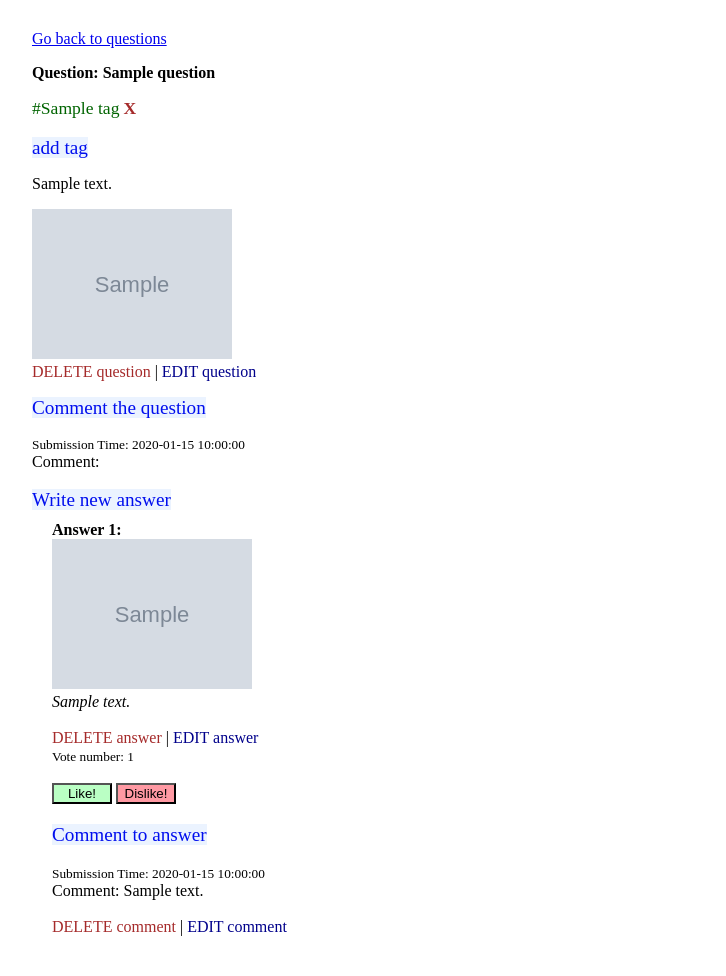
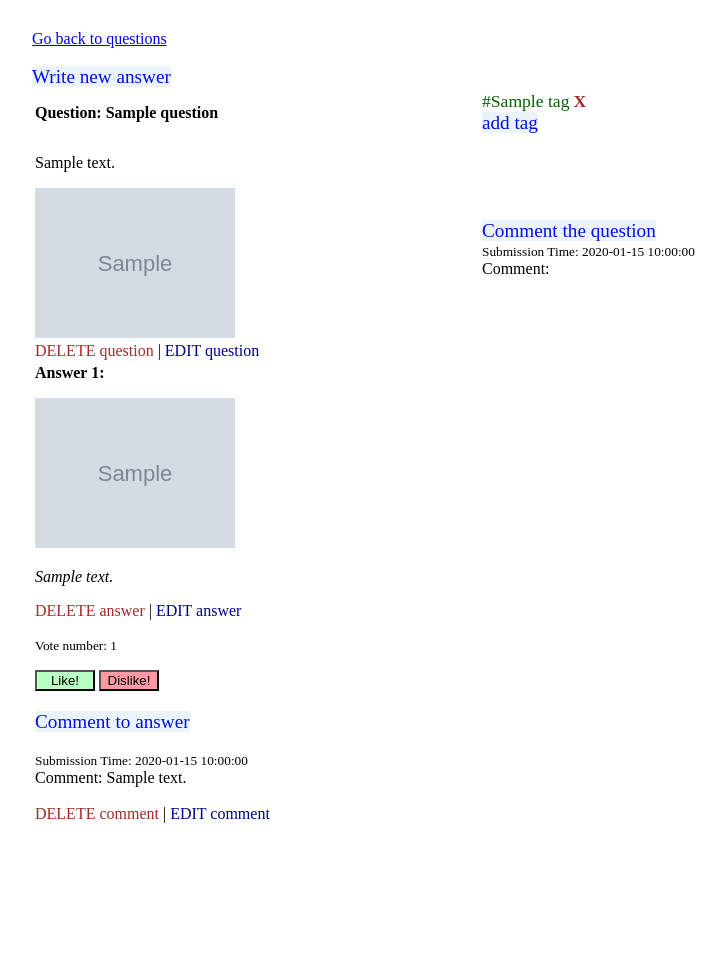
Before and after one commit to zsofiam/ask-mate-3-python, a Flask app: template templates/q_and_a.html in a window 1280 px wide. Shown: the whole page, without its empty margins (160-886 px from the left). After the commit the page ends 823 px from the top, so only its background shows below. Run offline with Flask 2, Linux system fonts and the light colour scheme; the template is opened without the code that fills it: most values are stand-ins (such as "Sample title", 1, 10 or a date in 2020); grey boxes marked "Sample" are stand-in pictures.

Commit message:
style more

```diff
--- a/static/CSS/style.css
+++ b/static/CSS/style.css
@@ -1,6 +1,19 @@
 body {
     margin: 0;
     padding: 0;
+}
+table {
+    width: 100%;
+}
+/*tr td {*/
+/*    border: 1px solid black;*/
+/*    padding: 5px;*/
+/*}*/
+/*table {*/
+/*    border-collapse: collapse;*/
+/*}*/
+.cols {
+    width: 50%;
 }
 .container {
     width: 70%;
--- a/templates/q_and_a.html
+++ b/templates/q_and_a.html
@@ -7,23 +7,31 @@
 </head>
 <body>
     <div class="container">
-        <a href="/">Go back to questions</a>
-        <p><b>Question: {{ question['title'] }}</b></p>
+        <a href="/">Go back to questions</a><br><br>
+    <table>
+        <tr>
+            <td class="cols">
+                 <b>Question: {{ question['title'] }}</b>
+            </td>
+            <td class="cols">
                 {% for tag in tags %}
                 <a class="tag" href="/tag/{{ tag["id"] }}">#{{ tag["name"] }}</a>
-            <a class="delete-tag" href="/question/{{ question["id"] }}/tag/{{ tag["id"] }}/delete">X</a><br>
+                <a class="delete-tag" href="/question/{{ question["id"] }}/tag/{{ tag["id"] }}/delete">X</a>
                 {% endfor %}
                 <br><a class="add" href="/question/{{ question["id"] }}/new-tag">add tag</a>
+            </td>
+        </tr>
+        <tr>
+            <td id="col-3" class="cols">
                 <p>{{ question['message'] }}</p>
                 {% if question["image"] %}
                     <img src="/static/images/{{ question['image'] }}" alt="{{ question['image'] }}"><br>
                 {% endif %}
                 <a class="delete" href="/question/{{ question['id'] }}/delete">DELETE question</a> |
                 <a class="edit" href="/question/{{ question["id"] }}/edit">EDIT question</a>
-        <div id="comment">
-        <p>
-            <a class="add" href="/question/{{ question['id'] }}/new_comment">Comment the question </a>
-        </p>
+            </td>
+            <td class="cols">
+                <a class="add" href="/question/{{ question['id'] }}/new_comment">Comment the question </a><br>
                 {% for comment in comments %}
                     <small>Submission Time: {{ comment["submission_time"] }}</small><br>
                     Comment:
@@ -34,19 +42,20 @@
                         <br><br>
                     {%  endif %}
                 {% endfor %}
-        </div>
-        <br>
+            </td>
+        </tr>
+        <tr>
                 <a class="add" href="/question/{{ question['id'] }}/new-answer">Write new answer</a>
-        <ul>
                 {% for answer in answers %}
+                    <td colspan="2">
                     <strong>Answer {{ loop.index }}: </strong>
                         {% if answer["image"]%}
-            <li><img src="/static/images/{{ answer["image"] }}" alt="{{ answer["image"] }}"></li>
+                    <p><img src="/static/images/{{ answer["image"] }}" alt="{{ answer["image"] }}"></p>
                         {% endif %}
-            <li><em>{{ answer['message'] }}</em></li><br>
+                    <p><em>{{ answer['message'] }}</em></p>
                     <a class="delete" href="/answer/{{ answer['id'] }}/delete">DELETE answer</a> |
                     <a class="edit" href="/answer/{{ answer['id'] }}/edit">EDIT answer</a><br>
-            <li><small>Vote number: {{ answer['vote_number'] }}</small></li><br>
+                    <p><small>Vote number: {{ answer['vote_number'] }}</small></p>
                     <form class="like-form" action="/answer/{{ answer.get('id') }}/vote-up" method="post">
                         <button id="like" type="submit">Like!</button>
                     </form>
@@ -64,8 +73,10 @@
                             <br>
                          {% endif %}
                     {% endfor %}
+                    </td>
                 {% endfor %}
-        </ul>
+        </tr>
+    </table>
     </div>
 </body>
 </html>
```
Lines whose indentation alone changed are shown as unchanged.
